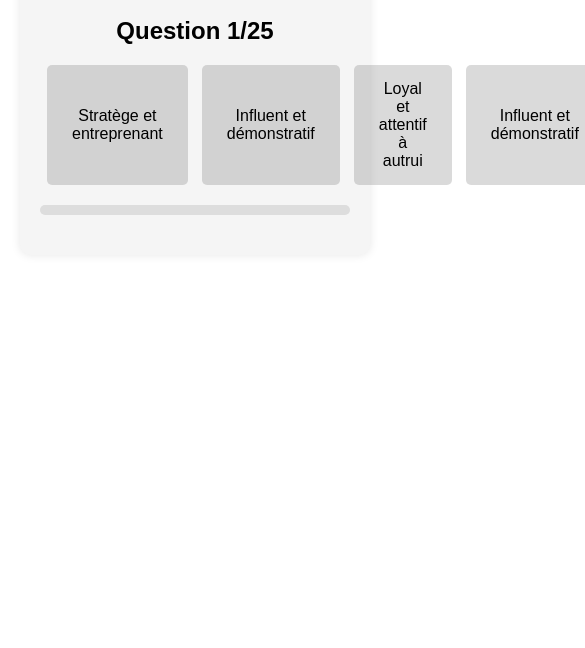
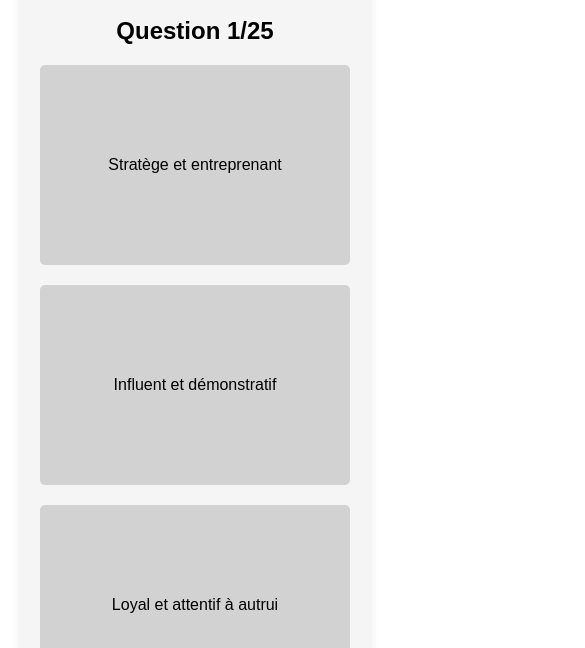
Before and after one commit to LeoBessin/test-disc, a website: page index.html in a window 390 px wide. Shown: the part 196-844 px from the top of the page, 585 px wide, since content can reach past the window. Drawn offline with Linux system fonts and the light colour scheme.

Commit message:
Enhance button layout and responsiveness in DISC personality test application

```diff
--- a/style.css
+++ b/style.css
@@ -13,18 +13,36 @@ body {
 }
 .options {
     display: flex;
-    justify-content: space-around;
+    justify-content: center;
     margin: 20px 0;
+    gap: 10px;
+    flex-wrap: wrap; /* Allow buttons to wrap to next line on small screens */
 }
+
 .option {
-    padding: 15px 25px;
+    padding: 12px 15px;
     border: none;
     border-radius: 5px;
     cursor: pointer;
     font-size: 16px;
     transition: transform 0.2s;
-    margin: 0 7px; /* Adds horizontal margin on both sides */
     background-color: rgba(70,70,70,0.2);
+    flex: 1 1 200px; /* Flexible width with min-width of 200px */
+    max-width: 300px; /* Prevent buttons from getting too wide */
+    margin-bottom: 10px; /* Space between rows when wrapped */
+    overflow-wrap: break-word; /* Prevent text overflow */
+}
+
+/* For very small screens, stack buttons vertically */
+@media (max-width: 500px) {
+    .options {
+        flex-direction: column;
+        align-items: stretch;
+    }
+
+    .option {
+        max-width: 100%;
+    }
 }
 .option:hover {
     transform: scale(1.05);
```
